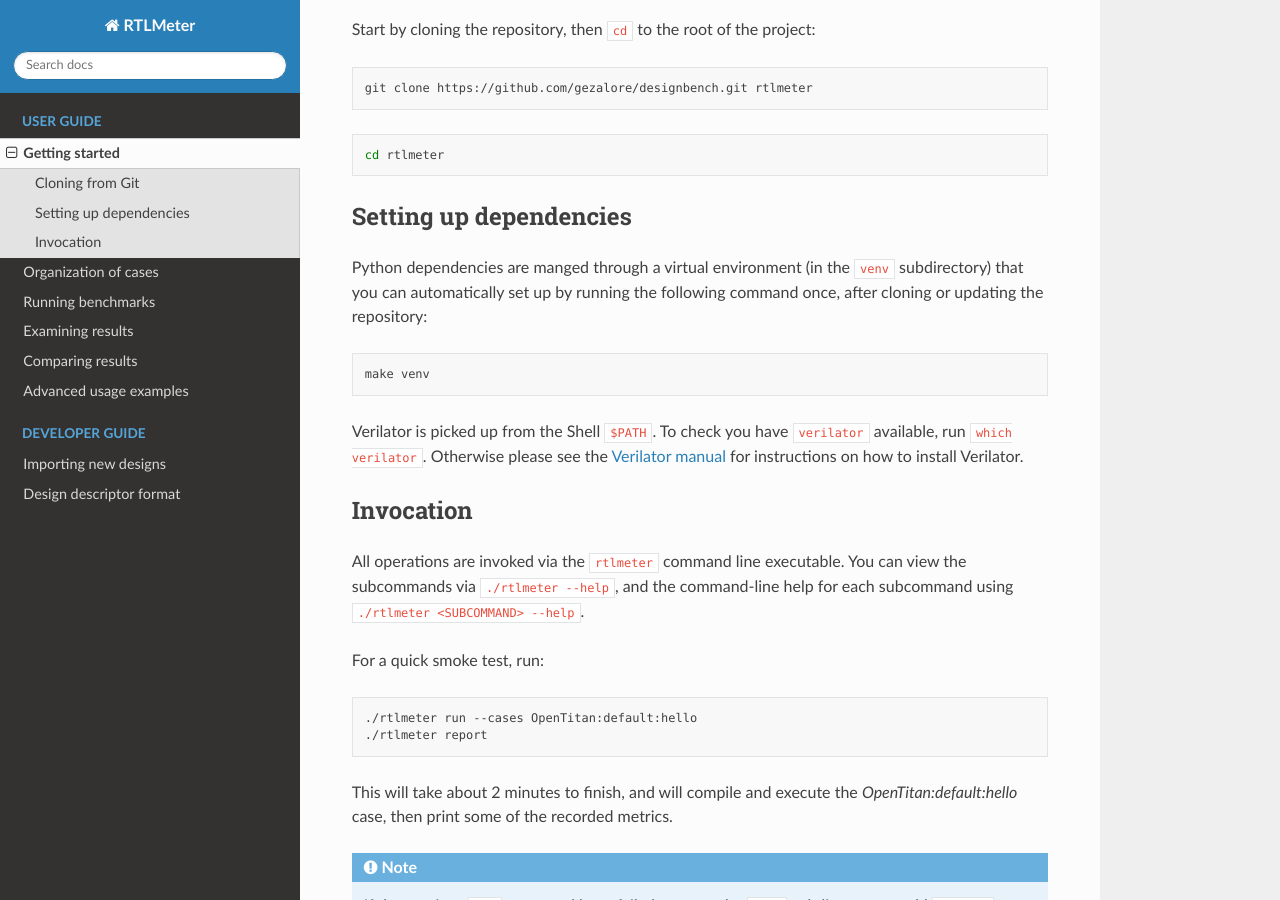
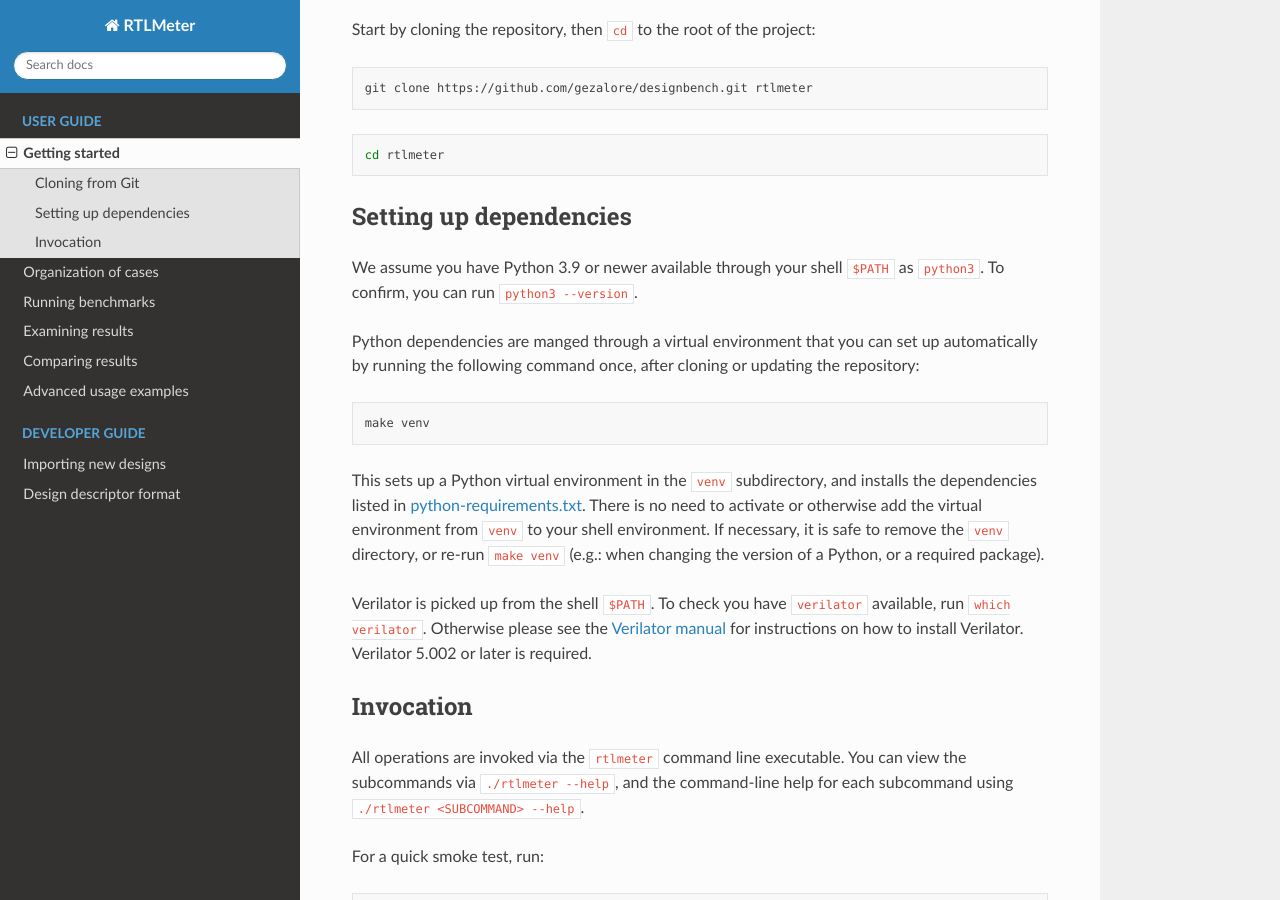
Before and after one commit to gezalore/designbench, a Sphinx documentation site: the page built from docs/source/gettingstarted.rst, in a window 1280 px wide and 900 px high, scrolled down 246 px. Built offline with Sphinx 7.4.7 and the Read the Docs theme 3.1.0, drawn with Linux system fonts in a browser that asks for light colours; the version number could not be read and is left out.

Commit message:
docs: elaborate on dependencies

```diff
--- a/docs/source/gettingstarted.rst
+++ b/docs/source/gettingstarted.rst
@@ -19,18 +19,30 @@
 Setting up dependencies
 -----------------------
 
-Python dependencies are manged through a virtual environment (in the ``venv``
-subdirectory) that you can automatically set up by running the following
-command once, after cloning or updating the repository:
+We assume you have Python 3.9 or newer available through your shell ``$PATH``
+as ``python3``. To confirm, you can run ``python3 --version``.
+
+Python dependencies are manged through a virtual environment that you can
+set up automatically by running the following command once, after cloning or
+updating the repository:
 
 .. code:: shell
 
    make venv
 
-Verilator is picked up from the Shell ``$PATH``. To check you have
+This sets up a Python virtual environment in the ``venv`` subdirectory,
+and installs the dependencies listed in `python-requirements.txt
+<https://github.com/gezalore/designbench/blob/main/python-requirements.txt>`_.
+There is no need to activate or otherwise add the virtual environment from
+``venv`` to your shell environment. If necessary, it is safe to remove the
+``venv`` directory, or re-run ``make venv`` (e.g.: when changing the version
+of a Python, or a required package).
+
+Verilator is picked up from the shell ``$PATH``. To check you have
 ``verilator`` available, run ``which verilator``. Otherwise please see the
 `Verilator manual <https://verilator.org/guide/latest/install.html>`_ for
-instructions on how to install Verilator.
+instructions on how to install Verilator. Verilator 5.002 or later is
+required.
 
 Invocation
 ----------
```
